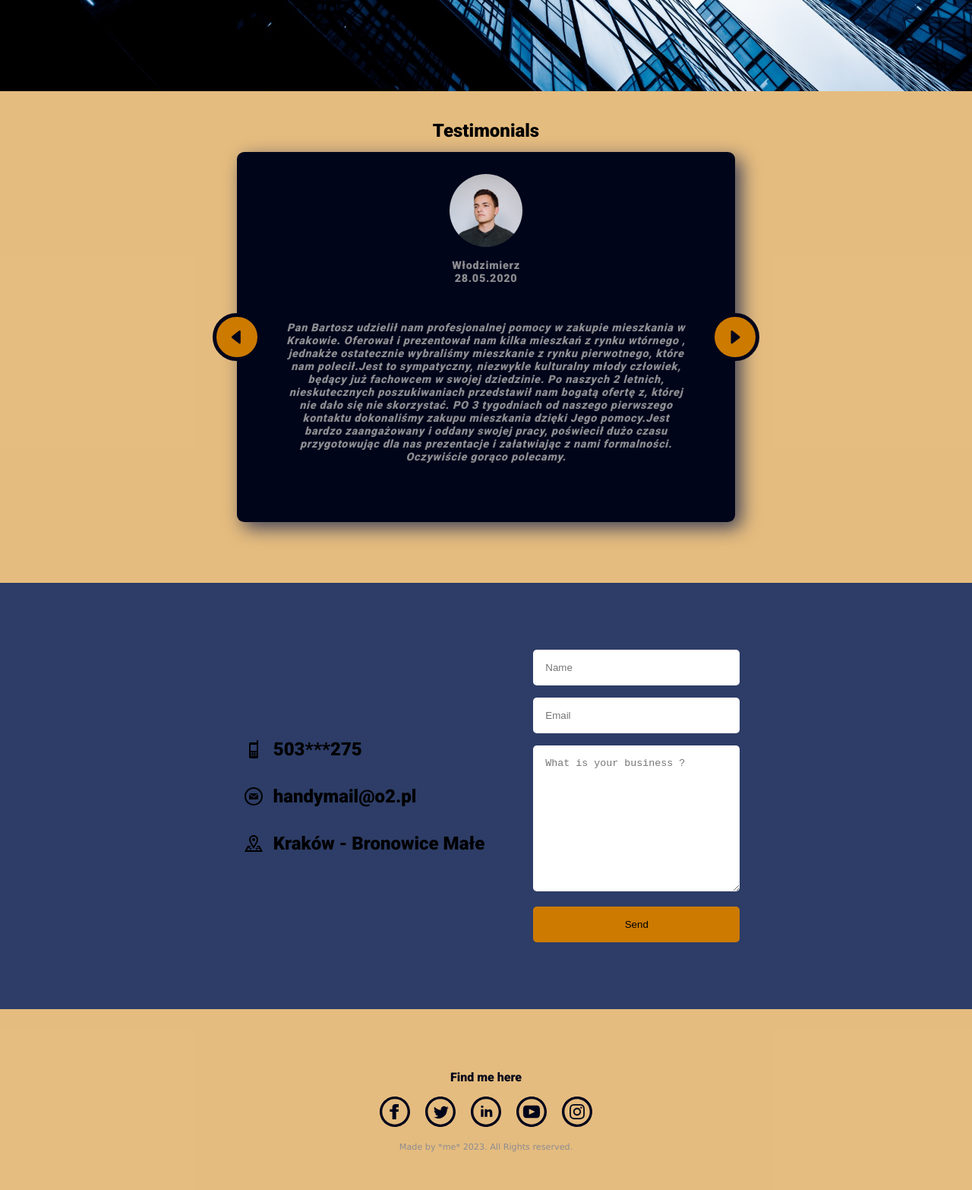
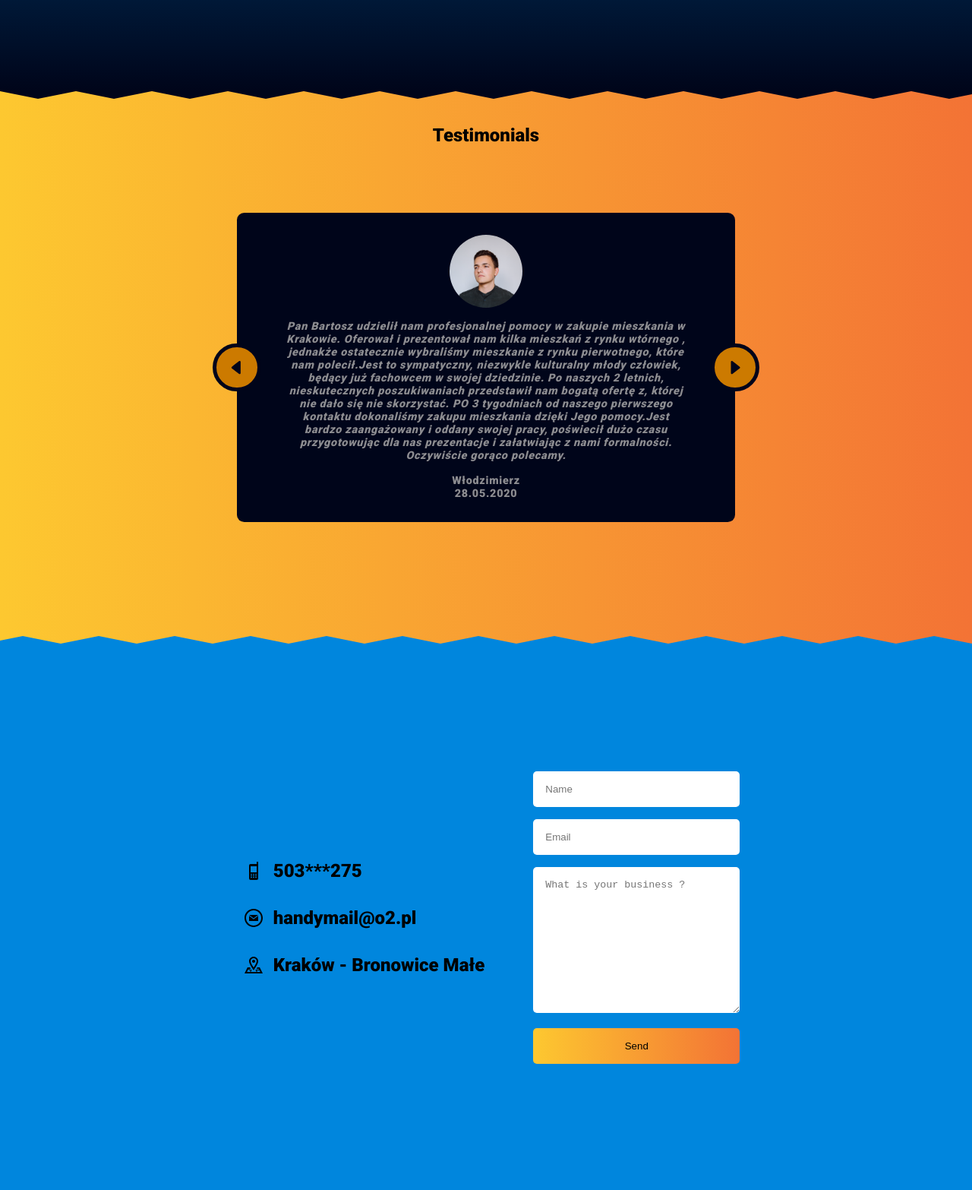
Before and after one commit to Harry37x2/broker-landing-page, a plain HTML site: page index.html in a window 1280 px wide. Shown: the part 680-2246 px from the top of the page at 76% size. Drawn offline with nearby package versions, Linux system fonts and the light colour scheme.

Commit message:
style: design changes

```diff
--- a/index.html
+++ b/index.html
@@ -16,12 +16,9 @@
         <div class="intro-first">
             <div class="intro-first-info">
                 <img src="./img/logo.png" />
-                <!-- <h2>Broker nieruchomości</h2> -->
-                <!-- <p>Sprzedarzą nieruchomości zajmuję się od ponad 5 lat. Pomagam klientom indywidualnym oraz biznesowym w zakupie i
-                    sprzedaży wymarzonych lub dobrze skalkulowanych nieruchomości.</p> -->
             </div>
             <div class="intro-first-links">
-                <a href="#contact">About me</a>
+                <a href="#testimonials">About me</a>
                 <a href="#contact">Contact</a>
             </div>
         </div>
@@ -31,7 +28,7 @@
     </header>
     <main class="container">
         <div class="grid">
-            <section class="testimonials">
+            <section id="testimonials" class="testimonials">
                 <h1>Testimonials</h1>
                 <div class="wrapper">
                     <div class="testimonial-container" id="testimonial-container"></div>
--- a/js/slider.js
+++ b/js/slider.js
@@ -60,9 +60,9 @@ prevBtn.addEventListener("click", () => {
 let displayTestimonial = () => {
   testimonialContainer.innerHTML = `
     <img src="img/img${payload[i].id}.jpg"/>
+    <p class="p-text">${payload[i].text}</p>
     <p class="p-name">${payload[i].name}</p>
     <p>${payload[i].date}</p>
-    <p class="p-text">${payload[i].text}</p>
   `;};
   displayTestimonial();
 };
--- a/styles.css
+++ b/styles.css
@@ -1,9 +1,10 @@
 :root {
-    --blue:hsl(223, 39%, 29%);
-    --dark-blue: hsl(228, 100%, 5%);
+    --blue:rgba(0, 134, 221, 1) 100%;
+    --dark-blue: rgb(0, 5, 26,1);
     --accent: hsl(36, 100%, 40%);
-    --accent-bg:hsl(36, 100%, 40%, 0.5);
     --accent-hover: hsla(36, 100%, 40%, 0.7);
+    --linear-gradient: linear-gradient(0deg, rgba(0, 5, 26, 1) 0%, rgba(0, 134, 221, 1) 100%);
+    --linear-gradient-2: linear-gradient(to right, #fdc830, #f37335);
 }
 
 * {
@@ -38,7 +39,7 @@ section {
     justify-content: center;
     align-items: center;
     height: auto;
-    padding: 5rem;
+    padding: 10rem;
     transform: translateY(-10px);
     opacity: 0;
     transition: 2000ms;
@@ -50,7 +51,8 @@ section.show {
 }
 
 .intro {
-    background-image: url(./img/intro-bg.jpg);
+    /* background-image: url(./img/intro-bg.jpg); */
+    background: var(--linear-gradient);
     background-repeat: no-repeat;
     background-size: cover;
     display: flex;
@@ -112,7 +114,7 @@ section.show {
 }
 
 .intro-first a:last-child {
-    background-color: var(--accent);
+    background: var(--linear-gradient-2);
 }
 
 .intro-first a:last-child:hover {
@@ -125,11 +127,61 @@ section.show {
 }
 
 .grid section:nth-child(even):not(.intro) {
-    background: var(--blue);
+    background: rgba(0, 134, 221, 1) 100%;
 }
-.grid section:nth-child(odd):not(.intro) {
-    background: var(--accent-bg);
+/* .grid section:nth-child(odd):not(.intro) {
+    background: linear-gradient(180deg, rgba(0, 5, 26, 1) 0%, rgba(0, 134, 221, 1) 100%);
+} */
+
+.testimonials {
+    --spike-width: 100px;
+    --spike-height: 10px;
+    --top-spike-color: rgba(0, 5, 26, 1) 0%;
+    --bottom-spike-color: rgba(0, 134, 221, 1) 100%;
+
+    position: relative;
+    color: black;
+    background: var(--linear-gradient-2)
 }
+
+.testimonials::before,
+.testimonials::after {
+    content: '';
+    position: absolute;
+    width: 100%;
+    height: var(--spike-height);
+    -webkit-mask-image: url('img/triangle.svg');
+    -webkit-mask-size: var(--spike-width) var(--spike-height);
+    /* -webkit-mask-repeat: repeat-x; */
+    mask-image: url('img/triangle.svg');
+    mask-size: var(--spike-width) var(--spike-height);
+    /* mask-repeat: repeat-x; */
+}
+
+.testimonials::before {
+    top: 0;
+    background: var(--top-spike-color);
+}
+
+.testimonials::after {
+    bottom: 0;
+    transform: rotate(.5turn);
+    background: var(--bottom-spike-color);
+}
+
+/* .testimonials {
+    position: relative;
+    isolation: isolate;
+}
+
+.testimonials::after {
+    content: '';
+    background: linear-gradient(0deg, rgba(0, 5, 26, 1) 0%, rgba(0, 134, 221, 1) 100%);
+    position: absolute;
+    z-index: -1;
+    inset: 0;
+    transform: skewY(-5deg);
+} */
 
 .testimonials h1{
     margin: 0px;
@@ -196,7 +248,7 @@ textarea[name=message] {
 }
 
 input[type=submit] {
-    background-color: var(--accent);
+    background: var(--linear-gradient-2);
     width: 17rem;
     padding: 1rem 1rem;
     margin: .5rem 0;
@@ -209,16 +261,41 @@ input[type=submit]:hover {
 }
 
 .footer {
+    --spike-height: 70px;
+    --spike-color-footer: rgba(0, 134, 221, 1) 100%;
+
+    position: relative;
+    color: black;
+    background: var(--linear-gradient-2);
+
     display: flex;
     flex-direction: column;
-    background-color: white;
-    color:var(--dark-blue);
+    /* background-color: white; */
+    /* color:var(--dark-blue); */
     font-weight: 200;
 }
 
-/* .footer-icons {
-    margin: 1rem 0;
-} */
+.footer::before,
+.footer::after {
+    content: '';
+    position: absolute;
+    width: 100%;
+    height: var(--spike-height);
+    -webkit-mask-image: url('img/triangle.svg');
+    mask-image: url('img/triangle.svg');
+}
+
+.footer::before {
+    top: 0;
+    background: var(--spike-color-footer);
+}
+
+.footer::after {
+    bottom: 0;
+    transform: rotate(.5turn);
+    background: var(--spike-color-footer);
+
+}
 
 .footer-icons svg {
     padding: 1rem .5rem;
@@ -255,9 +332,12 @@ input[type=submit]:hover {
         display: none;
     }
 
-        .contact {
-            flex-direction: column;
-        }
+    .contact {
+        flex-direction: column;
+    }
+    .footer {
+        --spike-height: 20px;
+    }
 }
 
 /* slider */
@@ -267,7 +347,7 @@ input[type=submit]:hover {
     max-width: 41em;
     min-height: 25em;
     border-radius: 0.6em;
-    box-shadow: 8px 8px 24px 0px rgba(66, 68, 90, 1);
+    /* box-shadow: 8px 8px 24px 0px rgba(66, 68, 90, 1); */
     position: relative;
     display: flex;
 }
@@ -321,13 +401,9 @@ button#prev {
     margin: 0;
 }
 
-.p-name {
-    padding-top: 1rem;
-}
-
 .p-text {
     font-style: italic;
-    padding: 3rem 1rem;
+    padding: 1rem 1rem;
 }
 
 
```
Also changed, not shown: img/triangle.svg (added).
